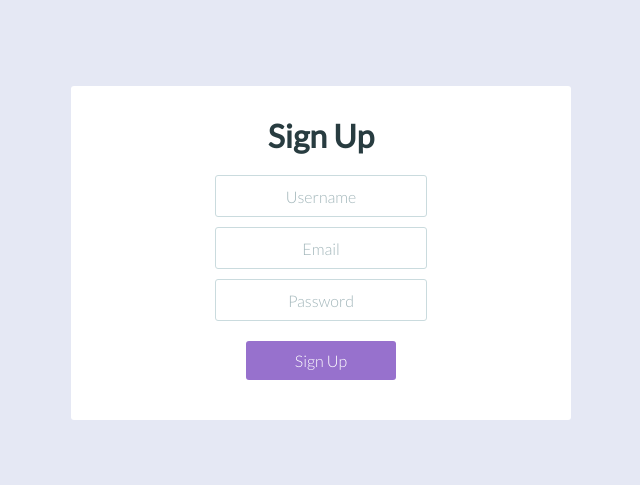
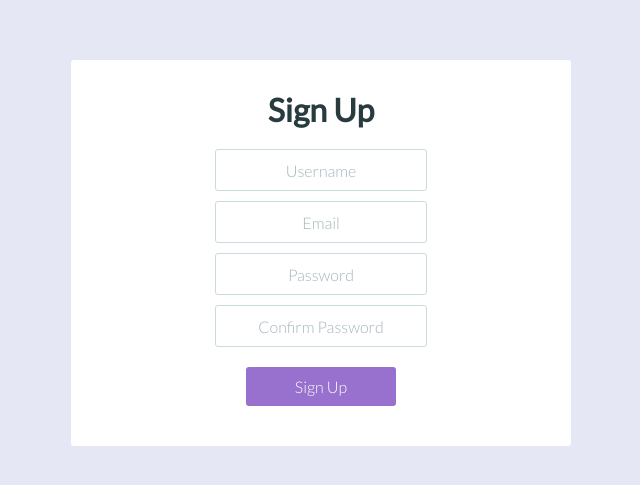
Before and after one commit to iamtraviscole/varyscary, a React (Create React App) app: page /signup in a window 1280 px wide. Shown: the part 147-632 px from the top of the page, without its empty margins (319-959 px from the left). Built offline with nearby package versions, Linux system fonts and the light colour scheme.

Commit message:
added pw confirmaton field to Signup

```diff
--- a/src/components/Signup.js
+++ b/src/components/Signup.js
@@ -12,7 +12,8 @@ class Signup extends Component {
     user: {
       email: '',
       username: '',
-      password: ''
+      password: '',
+      passwordConfirmation: ''
     }
   }
 
@@ -27,6 +28,7 @@ class Signup extends Component {
         [event.target.name]: event.target.value
       }
     })
+    console.log(this.state.user);
   }
 
   render() {
@@ -61,10 +63,15 @@ class Signup extends Component {
               placeholder='Password'
               value={this.state.password}
               onChange={this.handleInputChange} />
-              <input className='Signup__btn'
-                type='submit'
-                value='Sign Up'/>
-              {/* add password confirmation */}
+            <input className='Signup__input'
+              name='passwordConfirmation'
+              type='password'
+              placeholder='Confirm Password'
+              value={this.state.passwordConfirmation}
+              onChange={this.handleInputChange} />
+            <input className='Signup__btn'
+              type='submit'
+              value='Sign Up'/>
           </div>
         </div>
       </form>
--- a/src/utils/user.js
+++ b/src/utils/user.js
@@ -9,16 +9,16 @@ const signupAndLogin = (userObj, history) => {
     {'user':
       {'username': userObj.username,
         'email': userObj.email,
-        'password': userObj.password}
+        'password': userObj.password,
+        'password_confirmation': userObj.passwordConfirmation}
     }
   )
   .then(res => {
     getTokenAndLogin(userObj, history)
-    console.log(res);
   })
   .catch(err => {
     store.dispatch(actions.fetchEnded())
-    console.log(err);
+    console.log(err.response);
   })
 }
 
@@ -30,14 +30,12 @@ const login = (token, history) => {
     store.dispatch(actions.login(res.data.username))
     store.dispatch(actions.fetchEnded())
     history.push('/')
-    console.log(res);
   })
   .catch(err => {
     store.dispatch(actions.fetchEnded())
     if (err.response.status === 401) {
       store.dispatch(actions.logout())
     }
-    console.log(err.response);
   })
 }
 
@@ -53,13 +51,11 @@ const getTokenAndLogin = (userObj, history) => {
     if (res.data.jwt) {
       localStorage.setItem('user_token', res.data.jwt)
       login(res.data.jwt, history)
-      console.log(res);
     }
   })
   .catch(err => {
     store.dispatch(actions.fetchEnded())
     store.dispatch(actions.setMessage('Incorrect email or password'))
-    console.log(err);
   })
 }
 
```
